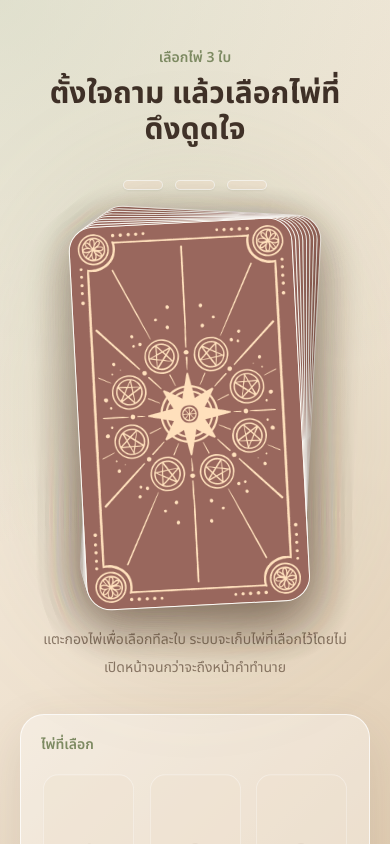
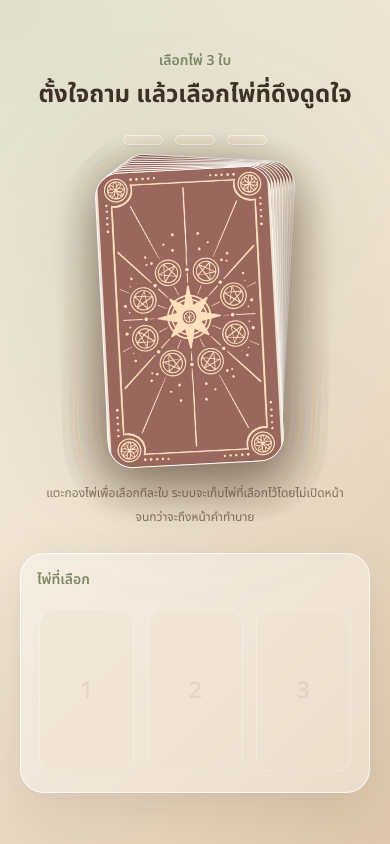
Before and after one commit to tonfernz/tarottest, a Next.js app: page /shuffle in a window 390 px wide. Shown: the top 844 px of the page. Built offline with nearby package versions, Linux system fonts and the light colour scheme.

Commit message:
Reduce mobile tarot card sizes

```diff
--- a/src/components/ReadingClient.tsx
+++ b/src/components/ReadingClient.tsx
@@ -41,7 +41,7 @@ export function ReadingClient() {
   }
 
   return (
-    <section className="flex flex-1 flex-col items-center justify-center gap-8 py-6">
+    <section className="flex flex-1 flex-col items-center justify-center gap-6 py-5 sm:gap-8 sm:py-6">
       <motion.div
         className="max-w-3xl text-center"
         initial={{ opacity: 0, y: 14 }}
@@ -49,13 +49,13 @@ export function ReadingClient() {
         transition={{ duration: 0.45 }}
       >
         <p className="text-sm font-semibold text-moss">คำทำนาย 3 ใบ</p>
-        <h1 className="mt-2 text-3xl font-bold text-cacao sm:text-4xl">ค่อย ๆ เปิดไพ่ทีละใบ</h1>
+        <h1 className="mt-2 text-2xl font-bold text-cacao sm:text-4xl">ค่อย ๆ เปิดไพ่ทีละใบ</h1>
         <p className="mt-3 text-sm leading-7 text-bark/70 sm:text-base">
           แตะไพ่เพื่อเปิดหน้าไพ่ เมื่อเปิดแล้วแตะอีกครั้งเพื่ออ่านคำทำนายด้านการงาน การเงิน ความรัก และสุขภาพ
         </p>
       </motion.div>
 
-      <div className="grid w-full max-w-4xl grid-cols-1 gap-6 sm:grid-cols-3">
+      <div className="grid w-full max-w-[26rem] grid-cols-3 gap-2.5 sm:max-w-4xl sm:gap-6">
         {cards.map((card, index) => (
           <TarotCard
             key={card.id}
--- a/src/components/ShuffleDeck.tsx
+++ b/src/components/ShuffleDeck.tsx
@@ -55,17 +55,17 @@ export function ShuffleDeck() {
   }
 
   return (
-    <section className="flex flex-1 flex-col items-center justify-center gap-8 py-6">
+    <section className="flex flex-1 flex-col items-center justify-center gap-6 py-5 sm:gap-8 sm:py-6">
       <div className="text-center">
         <p className="text-sm font-semibold text-moss">เลือกไพ่ 3 ใบ</p>
-        <h1 className="mt-2 text-3xl font-bold text-cacao sm:text-4xl">ตั้งใจถาม แล้วเลือกไพ่ที่ดึงดูดใจ</h1>
+        <h1 className="mt-2 text-2xl font-bold text-cacao sm:text-4xl">ตั้งใจถาม แล้วเลือกไพ่ที่ดึงดูดใจ</h1>
       </div>
 
       <AnimatePresence mode="wait">
         {isShuffling ? (
           <motion.div
             key="shuffling"
-            className="relative h-[22rem] w-52 sm:h-[26rem] sm:w-60"
+            className="relative h-[18rem] w-40 sm:h-[26rem] sm:w-60"
             exit={{ opacity: 0, scale: 0.94 }}
             transition={{ duration: 0.35 }}
           >
@@ -99,18 +99,18 @@ export function ShuffleDeck() {
             transition={{ duration: 0.35 }}
           >
             <SelectedCards selectedCount={selectedCount} />
-            <div className="mt-8 grid w-full max-w-4xl items-center gap-8 lg:grid-cols-[1fr_1.05fr]">
-              <div className="flex flex-col items-center gap-5">
+            <div className="mt-6 grid w-full max-w-4xl items-center gap-6 sm:mt-8 sm:gap-8 lg:grid-cols-[1fr_1.05fr]">
+              <div className="flex flex-col items-center gap-4 sm:gap-5">
                 <motion.button
                   type="button"
                   onClick={drawCard}
                   disabled={!nextCard || selectedCount >= SELECTED_CARD_LIMIT}
                   whileHover={selectedCount < SELECTED_CARD_LIMIT ? { y: -4, scale: 1.015 } : undefined}
                   whileTap={selectedCount < SELECTED_CARD_LIMIT ? { scale: 0.98 } : undefined}
-                  className="group relative h-[24rem] w-56 outline-none disabled:cursor-not-allowed sm:h-[28rem] sm:w-64"
+                  className="group relative h-[18.5rem] w-44 outline-none disabled:cursor-not-allowed sm:h-[28rem] sm:w-64"
                   aria-label="เลือกไพ่จากกอง"
                 >
-                  <span className="absolute -inset-8 rounded-full bg-moss/15 blur-3xl transition group-hover:bg-moss/20" />
+                  <span className="absolute -inset-5 rounded-full bg-moss/15 blur-3xl transition group-hover:bg-moss/20 sm:-inset-8" />
                   {deckCards.map((_, index) => {
                     const depth = deckCards.length - index;
 
@@ -150,14 +150,14 @@ export function ShuffleDeck() {
                   </AnimatePresence>
                 </motion.button>
 
-                <p className="max-w-xs text-center text-sm leading-7 text-bark/70">
+                <p className="max-w-xs text-center text-xs leading-6 text-bark/70 sm:text-sm sm:leading-7">
                   แตะกองไพ่เพื่อเลือกทีละใบ ระบบจะเก็บไพ่ที่เลือกไว้โดยไม่เปิดหน้าจนกว่าจะถึงหน้าคำทำนาย
                 </p>
               </div>
 
-              <div className="rounded-[1.5rem] border border-white/75 bg-white/35 p-5 shadow-soft">
+              <div className="rounded-[1.5rem] border border-white/75 bg-white/35 p-4 shadow-soft sm:p-5">
                 <p className="text-sm font-semibold text-moss">ไพ่ที่เลือก</p>
-                <div className="mt-4 grid grid-cols-3 gap-3 sm:gap-4">
+                <div className="mt-4 grid grid-cols-3 gap-2.5 sm:gap-4">
                   {Array.from({ length: SELECTED_CARD_LIMIT }).map((_, index) => {
                     const isSelected = index < selectedCount;
 
--- a/src/components/TarotCard.tsx
+++ b/src/components/TarotCard.tsx
@@ -36,10 +36,10 @@ export function TarotCard({
       whileHover={disabled ? undefined : { y: -5, scale: selected ? 1.055 : 1.025 }}
       whileTap={disabled ? undefined : { scale: 0.98 }}
       transition={{ duration: 0.32, delay: Math.min(index * 0.025, 0.18) }}
-      className="group flex w-full min-w-0 flex-col items-center gap-3 rounded-[1.35rem] outline-none focus-visible:ring-4 focus-visible:ring-moss/30 disabled:cursor-not-allowed"
+      className="group flex w-full min-w-0 flex-col items-center gap-2 rounded-[1.35rem] outline-none focus-visible:ring-4 focus-visible:ring-moss/30 disabled:cursor-not-allowed sm:gap-3"
     >
       <span
-        className={`relative block aspect-[11/19] w-full overflow-hidden rounded-[1.25rem] border bg-linen shadow-soft transition duration-300 ${
+        className={`relative block aspect-[11/19] w-full overflow-hidden rounded-[0.9rem] border bg-linen shadow-soft transition duration-300 sm:rounded-[1.25rem] ${
           selected ? "border-moss shadow-glow" : "border-white/70 group-hover:border-moss/40"
         }`}
         style={{ perspective: "1200px" }}
@@ -72,7 +72,7 @@ export function TarotCard({
       </span>
 
       {showName ? (
-        <span className="min-h-12 text-center text-sm font-semibold leading-6 text-bark sm:text-base">
+        <span className="min-h-10 text-center text-xs font-semibold leading-5 text-bark sm:min-h-12 sm:text-base sm:leading-6">
           {card.name_th}
           <span className="block text-xs font-normal text-bark/60">{card.name_en}</span>
         </span>
```
